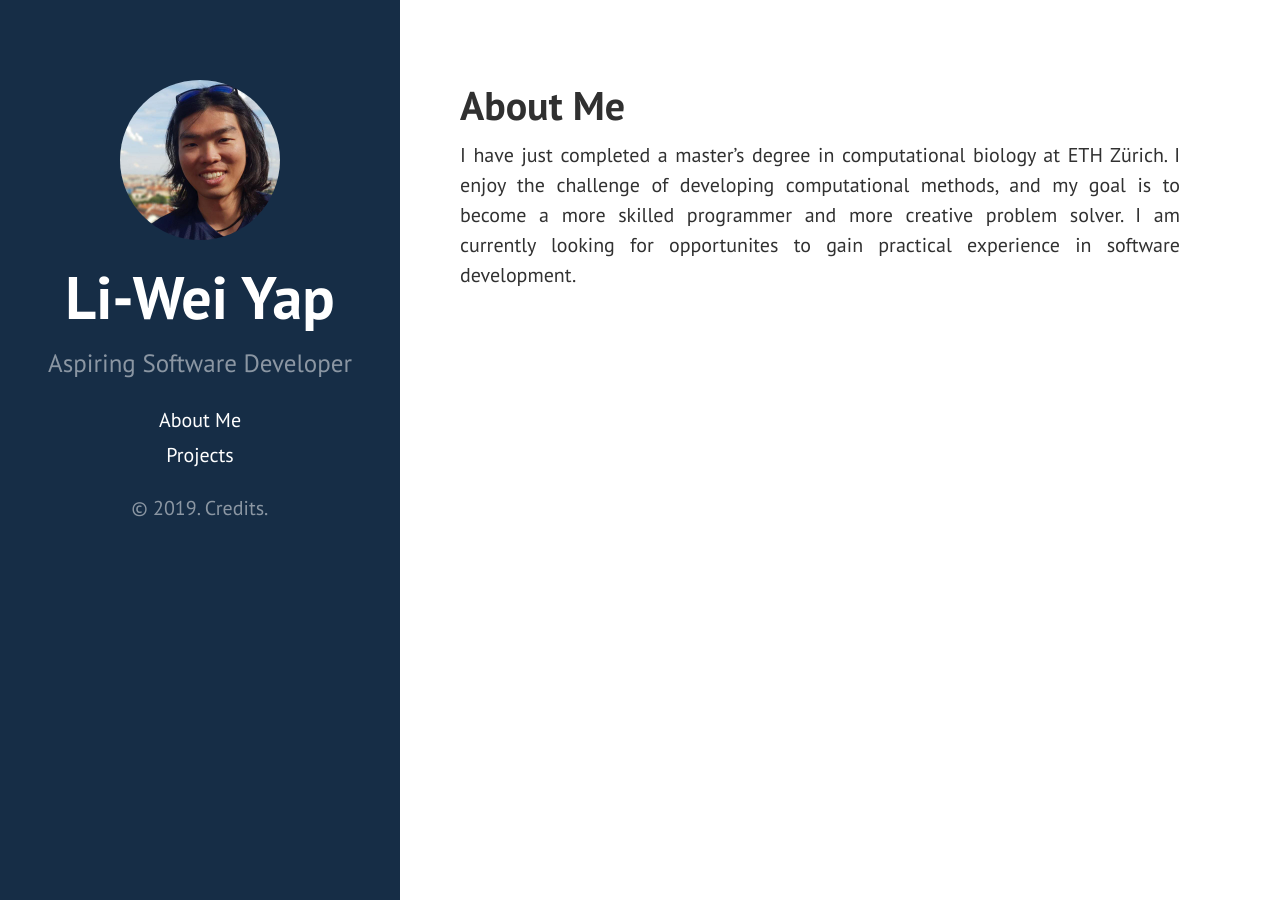
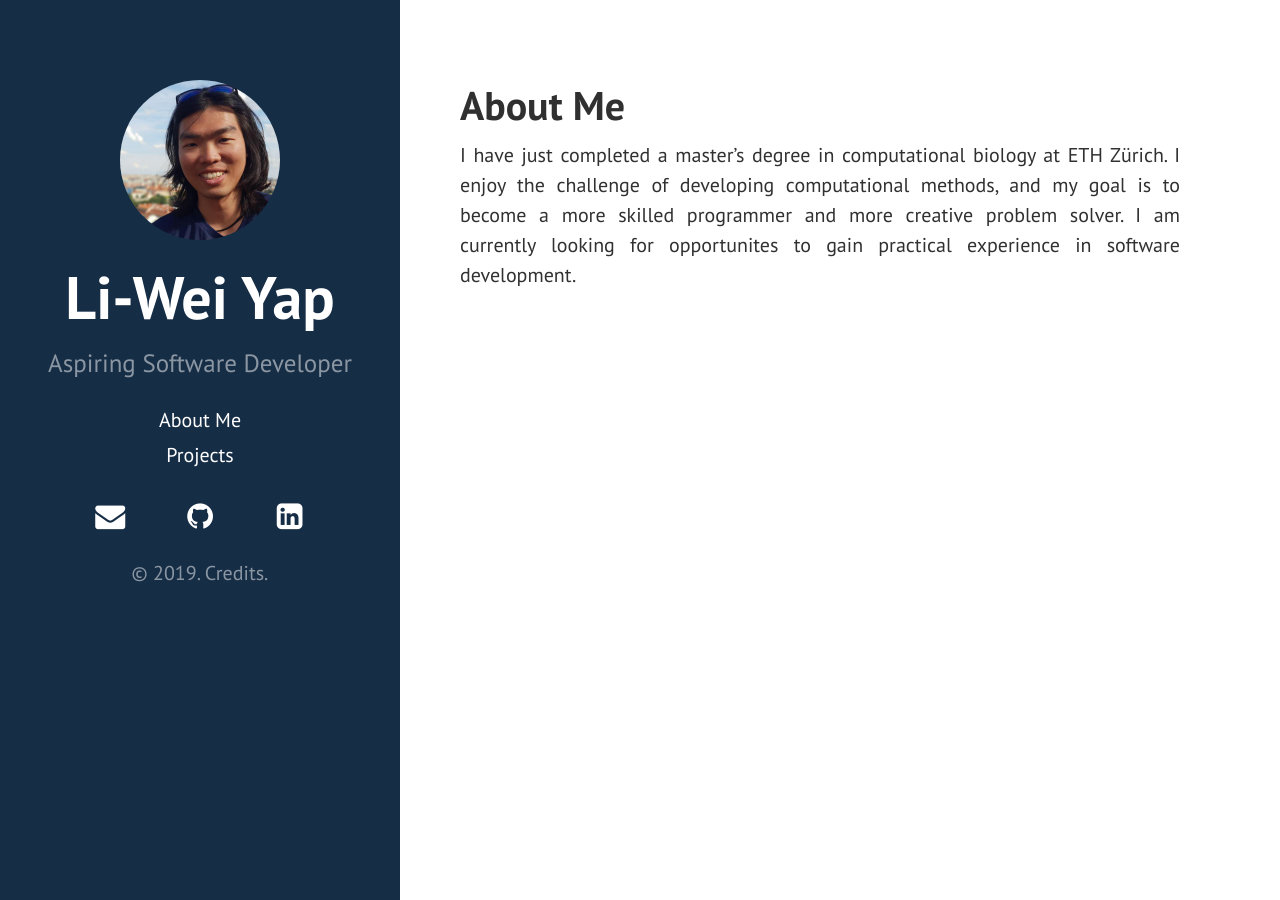
Before and after one commit to liweiyap/liweiyap.github.io, a Jekyll site: the page built from index.md, in a window 1280 px wide. Built offline with Jekyll 4.4.1, drawn with Linux system fonts in a browser that asks for light colours; nearby versions of some CDN libraries.

Commit message:
Add social icons as links to sidebar.

```diff
--- a/_config.yml
+++ b/_config.yml
@@ -1,4 +1,9 @@
-name: 'Li-Wei Yap'
-title: 'Li-Wei'
-description: 'Aspiring Software Developer'
-baseurl: '/'
+title:        'Li-Wei'
+description:  'Aspiring Software Developer'
+baseurl:      '/'
+
+author:
+    name:     'Li-Wei Yap'
+    email:    'liweiyap@gmail.com'
+    github:   'https://github.com/liweiyap'
+    linkedin: 'https://www.linkedin.com/in/liweiyap/'
--- a/_includes/head.html
+++ b/_includes/head.html
@@ -16,6 +16,7 @@
     <link rel="stylesheet" href="{{ site.baseurl }}assets/css/hyde.css">
     <link rel="stylesheet" href="http://fonts.googleapis.com/css?family=PT+Sans:400,400italic,700|Abril+Fatface">
     <link rel="stylesheet" href="{{ site.baseurl }}assets/css/liweiyap_ghpages.css">
+    <link rel="stylesheet" href="https://maxcdn.bootstrapcdn.com/font-awesome/4.4.0/css/font-awesome.min.css">
 
     <!-- Icons -->
     <link rel="apple-touch-icon-precomposed" sizes="144x144" href="{{ site.baseurl }}assets/favicon/apple-touch-icon-144x144.png">
--- a/_includes/sidebar.html
+++ b/_includes/sidebar.html
@@ -3,7 +3,7 @@
         <a href="{{ site.baseurl }}"><img class="sidebar-avatar" src="/assets/liwei.jpg" /></a>
 
         <div class="sidebar-about">
-            <h1>{{ site.name }}</h1>
+            <h1>{{ site.author.name }}</h1>
             <p class="lead">{{ site.description }}</p>
         </div>
 
@@ -13,6 +13,24 @@
             {% endfor %}
         </nav>
 
+        <ul class="list-inline">
+            <li>
+                <a href="mailto:{{ site.author.email }}" class="social-icon">
+                    <i class="fa fa-fw fa-envelope"></i>
+                </a>
+            </li>
+            <li>
+                <a href="{{ site.author.github }}" target="_blank" class="social-icon">
+                    <i class="fa fa-fw fa-github"></i>
+                </a>
+            </li>
+            <li>
+                <a href="{{ site.author.linkedin}}" target="_blank" class="social-icon">
+                    <i class="fa fa-fw fa-linkedin-square"></i>
+                </a>
+            </li>
+        </ul>
+
         <p>&copy; {{ site.time | date: '%Y' }}. Credits.</p>
     </div>
 </div>
--- a/assets/css/liweiyap_ghpages.css
+++ b/assets/css/liweiyap_ghpages.css
@@ -74,3 +74,27 @@
     margin-right: auto;
     height: 160px;
 }
+
+.list-inline {
+    padding-left: 0;
+    list-style: none;
+    display: flex;
+    justify-content: space-evenly;
+}
+
+.social-icon {
+    font-size: 1.5rem;
+}
+
+a.social-icon {
+    color: #fff;
+}
+
+a.social-icon:hover,
+a.social-icon:focus {
+    opacity: 0.5;
+}
+
+a.social-icon:active {
+    color: inherit;
+}
```
